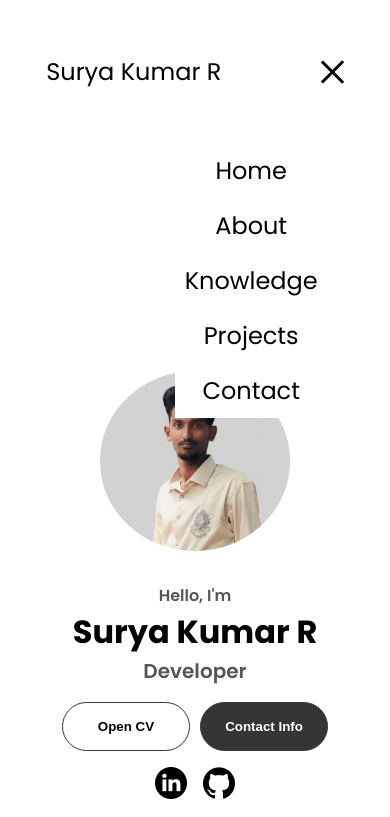
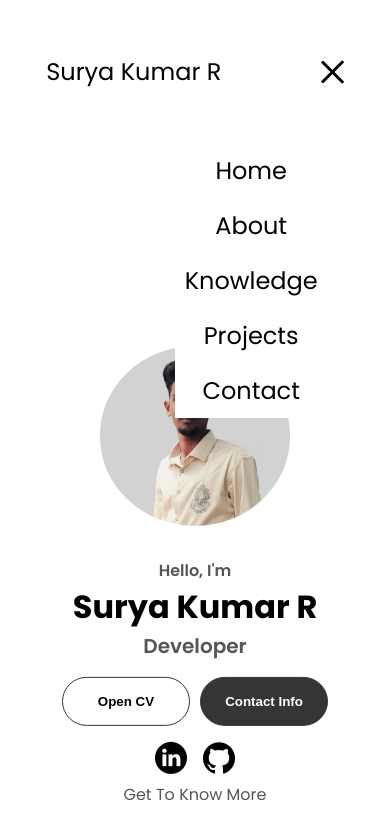
Before and after one commit to Surya-D-FreeCoder/My-Portfolio, a plain HTML site: page index.html in a window 390 px wide. Both pictures are taken after a click on the element 328 px from the left and 71 px from the top of the page. Shown: the top 817 px of the page. Drawn offline with Linux system fonts and the light colour scheme.

Commit message:
ReUpdated

```diff
--- a/mediaquery.css
+++ b/mediaquery.css
@@ -81,14 +81,14 @@
 
     #profile {
         position: relative;
-        margin-top: 15vh;
+        margin-top: 10vh;
         height: 50vh;
         margin-bottom: 24vh;
         transition: transform 0.5s ease;
     }
 
   #hamburgur-nav.open ~ #profile {
-    transform: translateY(25vh);
+    transform: translateY(27vh);
   }
 
       #contact {
```
